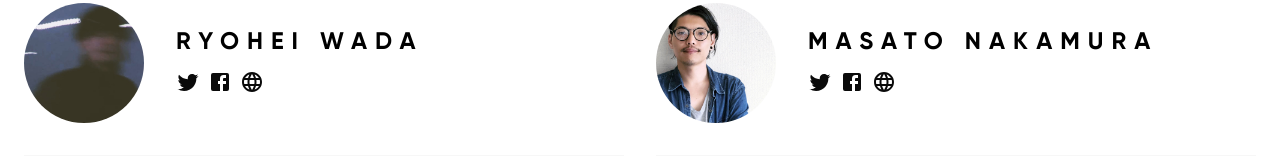
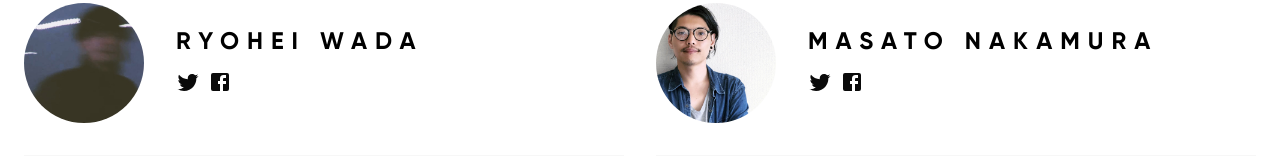
Before and after one commit to wadaryohei/paletto, a Next.js app: page /members in a window 1280 px wide. Shown: the part 637-797 px from the top of the page. Built offline with nearby package versions, Linux system fonts and the light colour scheme; a small style sheet from the web is missing.

Commit message:
Iconコンポーネントにアラートが出ていたので修正

```diff
--- a/src/components/Icon/dom.tsx
+++ b/src/components/Icon/dom.tsx
@@ -7,7 +7,7 @@ import LanguageIcon from '@material-ui/icons/Language'
 // props
 //----------------------------------
 export interface IconProps {
-  icon: string
+  icon: string | undefined
 }
 
 //----------------------------------
@@ -22,6 +22,6 @@ export const IconComponent = (props: IconProps) => {
     case 'website':
       return <LanguageIcon />
     default:
-      return <LanguageIcon />
+      return <></>
   }
 }
--- a/src/datas/_shared/MemberDatas.ts
+++ b/src/datas/_shared/MemberDatas.ts
@@ -11,7 +11,7 @@ import { SocialDatas } from './SocialDatas'
 export interface Member {
   name: string
   imgPath: string
-  socials?: SocialDatas[]
+  socials: SocialDatas[]
   introduce: string
 }
 
```
